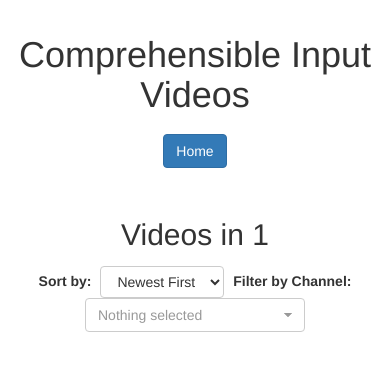
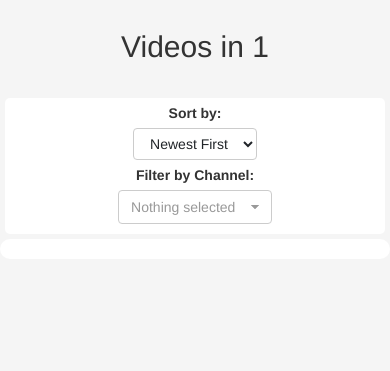
Before and after one commit to JackTylerIsReallyCool/ComprehensibleInput, a Flask app: page /browse/1 in a window 390 px wide. Shown: the top 371 px of the page. Run offline with Flask 3, Linux system fonts and the light colour scheme; some libraries are stand-ins or nearby versions.

Commit message:
Made browse page better

```diff
--- a/static/styles.css
+++ b/static/styles.css
@@ -1,3 +1,7 @@
+body {
+    background-color: whitesmoke !important;
+}
+
 h1, h2 {
     text-align: center;
 }
@@ -14,28 +18,12 @@
     color: #333;
 }
 
+@media (max-width: 576px) {
 
-.video-grid {
-    display: grid;
-    grid-template-columns: repeat(4, 1fr);
-    gap: 20px;
+
+    .container {
+        width: auto;
+        padding: 0 !important;
+        margin: 0;
+    }
 }
-
-.video-item {
-    text-align: center;
-}
-
-.video-item img {
-    width: 100%;
-    height: auto;
-}
-
-.video-title {
-    font-size: 1rem;
-    margin-top: 10px;
-}
-
-.channel-title {
-    font-size: 0.9rem;
-    margin-top: 5px;
-}
--- a/templates/base.html
+++ b/templates/base.html
@@ -21,10 +21,8 @@
 </head>
 <body>
     <header class="text-center py-4">
-        <h1>Comprehensible Input Videos</h1>
-        <nav>
-            <a class="btn btn-primary mx-2" href="{{ url_for('homepage') }}">Home</a>
-        </nav>
+        {% block header %}
+        {% endblock %}
     </header>
     <main class="container">
         {% block content %}{% endblock %}
--- a/templates/browse.html
+++ b/templates/browse.html
@@ -1,16 +1,19 @@
 {% extends "base.html" %}
 
+{% block header %}
+<h2 class="text-center my-4">Videos in {{ language }}</h2>
+{% endblock %}
+
 {% block content %}
-    <h2 class="text-center my-4">Videos in {{ language }}</h2>
-    <div class="text-center mb-4">
+<div class="options-bar text-center">
     <label for="sortOrder" class="form-label">Sort by:</label>
-        <select id="sortOrder" class="bootstrap-select btn btn-default d-inline-block w-auto mx-2">
+    <select id="sortOrder" class="sort-order btn d-inline-block w-auto mx-2">
         <option value="newest">Newest First</option>
         <option value="oldest">Oldest First</option>
     </select>
 
     <label for="channelFilter" class="form-label">Filter by Channel:</label>
-        <select id="channelFilter" class="selectpicker" multiple data-live-search="true">
+    <select id="channelFilter" class="selectpicker channel-filter w-auto" multiple data-live-search="true">
         {% set channel_titles = [] %}
         {% for video in videos %}
         {% if video['channel_title'] not in channel_titles %}
@@ -20,12 +23,13 @@
         {% endfor %}
     </select>
 </div>
-    <div id="videoGrid" class="row">
+<div id="videoGrid" class="video-grid">
     {% for video in videos %}
-        <div class="col-md-3 mb-4 video-item" data-upload-date="{{ video['upload_date'] }}" data-channel="{{ video['channel_title'] }}">
+    <div class="video-item" data-upload-date="{{ video['upload_date'] }}" data-channel="{{ video['channel_title'] }}">
         <div class="card h-100">
             <a href="{{ url_for('video_page', video_id=video['video_id']) }}">
-                    <img src="https://img.youtube.com/vi/{{ video['video_id'] }}/mqdefault.jpg" class="card-img-top" alt="{{ video['title'] }}">
+                <img src="https://img.youtube.com/vi/{{ video['video_id'] }}/mqdefault.jpg" class="card-img-top"
+                    alt="{{ video['title'] }}">
             </a>
             <div class="card-body text-center">
                 <h5 class="card-title">{{ video['title'] }}</h5>
@@ -36,8 +40,115 @@
     </div>
     {% endfor %}
 </div>
+<style>
+    .options-bar {
+        display: flex;
+        flex-direction: row;
+        align-items: center;
+        padding: 0.5rem;
+        margin: 1rem 0;
+        border-radius: 5px;
+        background-color: white;
+        flex-wrap: wrap;
+    }
+
+    .options-bar .sort-order,
+    .options-bar .channel-filter {
+        margin: 0.5rem;
+        flex: 1 1 150px;
+        border-color: #ccc;
+    }
+
+    .options-bar .form-label{
+        margin: 0;
+        padding: 0 1rem;
+    }
+
+    .video-grid {
+        display: grid;
+        grid-template-columns: repeat(4, 1fr);
+        gap: 20px;
+        background-color: white;
+        padding: 2rem;
+        border-radius: 15px;
+    }
+
+    .video-item {
+        text-align: center;
+        box-shadow: 0 4px 8px 0 rgba(0, 0, 0, 0.2), 0 6px 20px 0 rgba(0, 0, 0, 0.19);
+        border-radius: 5px;
+    }
+
+    .video-item:hover {
+        box-shadow: 0 4px 8px 0 hotpink, 0 6px 20px 0;
+    }
+
+    .video-item img {
+        width: 100%;
+        height: auto;
+    }
+
+    .video-title {
+        font-size: 1rem;
+        margin-top: 10px;
+    }
+
+    .channel-title {
+        font-size: 0.9rem;
+        margin-top: 5px;
+    }
+
+    /* Media Queries for Responsiveness */
+    @media (max-width: 1200px) {
+        .video-grid {
+            grid-template-columns: repeat(3, 1fr);
+        }
+    }
+
+    @media (max-width: 992px) {
+        .video-grid {
+            grid-template-columns: repeat(2, 1fr);
+        }
+    }
+
+    @media (max-width: 768px) {
+        .video-grid {
+            grid-template-columns: repeat(1, 1fr);
+        }
+
+        .options-bar {
+            flex-direction: column;
+            padding: 0.5rem;
+            margin: 0.5rem;
+        }
+
+        .options-bar .sort-order,
+        .options-bar .channel-filter {
+            flex: 1 1 100%;
+        }
+
+        .video-title {
+            font-size: 0.9rem;
+        }
+
+        .channel-title {
+            font-size: 0.8rem;
+        }
+    }
+
+    @media (max-width: 576px) {
+        .video-grid {
+            padding: 1rem;
+            gap: 10px;
+        }
+
+        .video-item {
+            box-shadow: none;
+        }
+    }
+</style>
 <script>
-        document.addEventListener('DOMContentLoaded', function() {
+    document.addEventListener('DOMContentLoaded', function () {
         const videoGrid = document.getElementById('videoGrid');
         const sortOrderSelect = document.getElementById('sortOrder');
         const channelFilterSelect = document.getElementById('channelFilter');
@@ -74,7 +185,7 @@
         }
 
         // Initial formatting of dates
-            document.querySelectorAll('.video-item').forEach(function(item) {
+        document.querySelectorAll('.video-item').forEach(function (item) {
             const dateString = item.getAttribute('data-upload-date');
             const formattedDate = formatDate(dateString);
             item.querySelector('.upload-date').textContent = formattedDate;
```
Also changed, not shown: templates/homepage.html (+7 -0 lines). Lines whose indentation alone changed are shown as unchanged.
